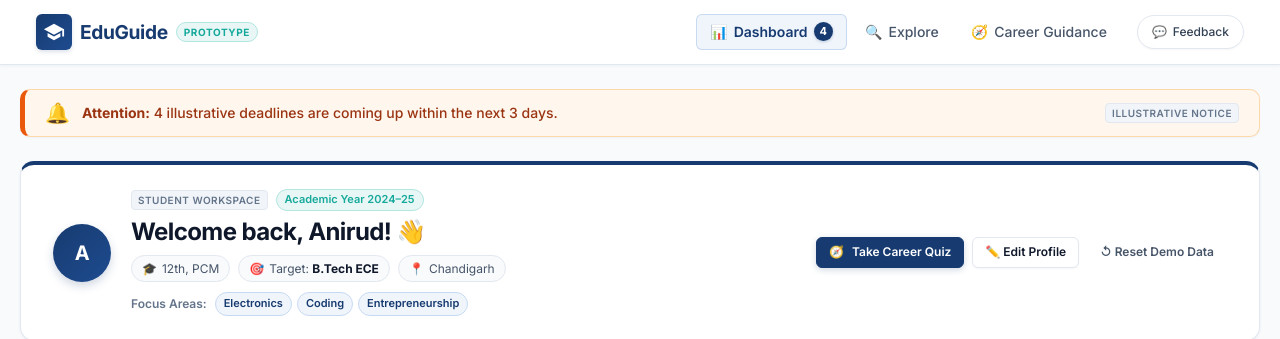
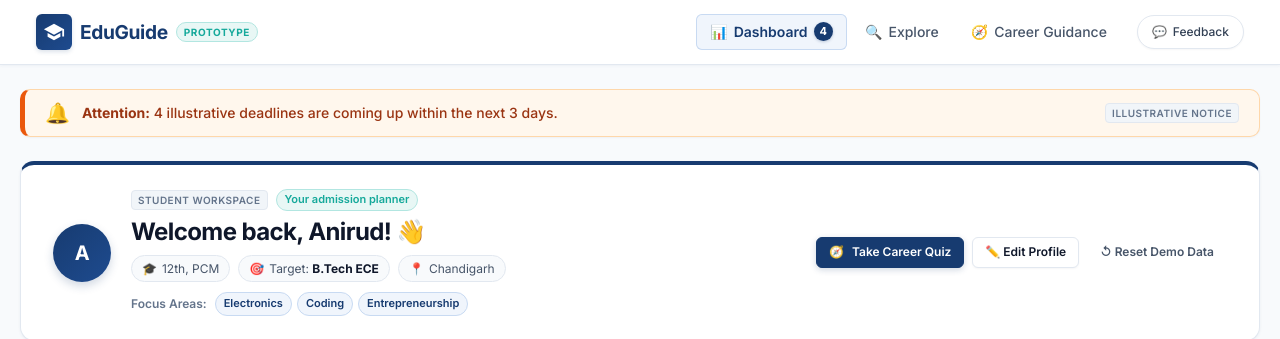
Before and after one commit to AnirudTiwari/eduguide-prototype, a React (Vite) app: page / in a window 1280 px wide. Shown: the top 339 px of the page. Built offline with nearby package versions, Linux system fonts and the light colour scheme.

Commit message:
Replace outdated academic-year label with evergreen workspace status

```diff
--- a/src/pages/Dashboard.jsx
+++ b/src/pages/Dashboard.jsx
@@ -176,7 +176,7 @@ export default function Dashboard() {
           <div className="hero-text-area">
             <div className="hero-top-badge-row">
               <span className="tag-sample">Student Workspace</span>
-              <span className="student-status-pill">Academic Year 2024–25</span>
+              <span className="student-status-pill">Your admission planner</span>
             </div>
 
             <h1 className="hero-greeting">
```
